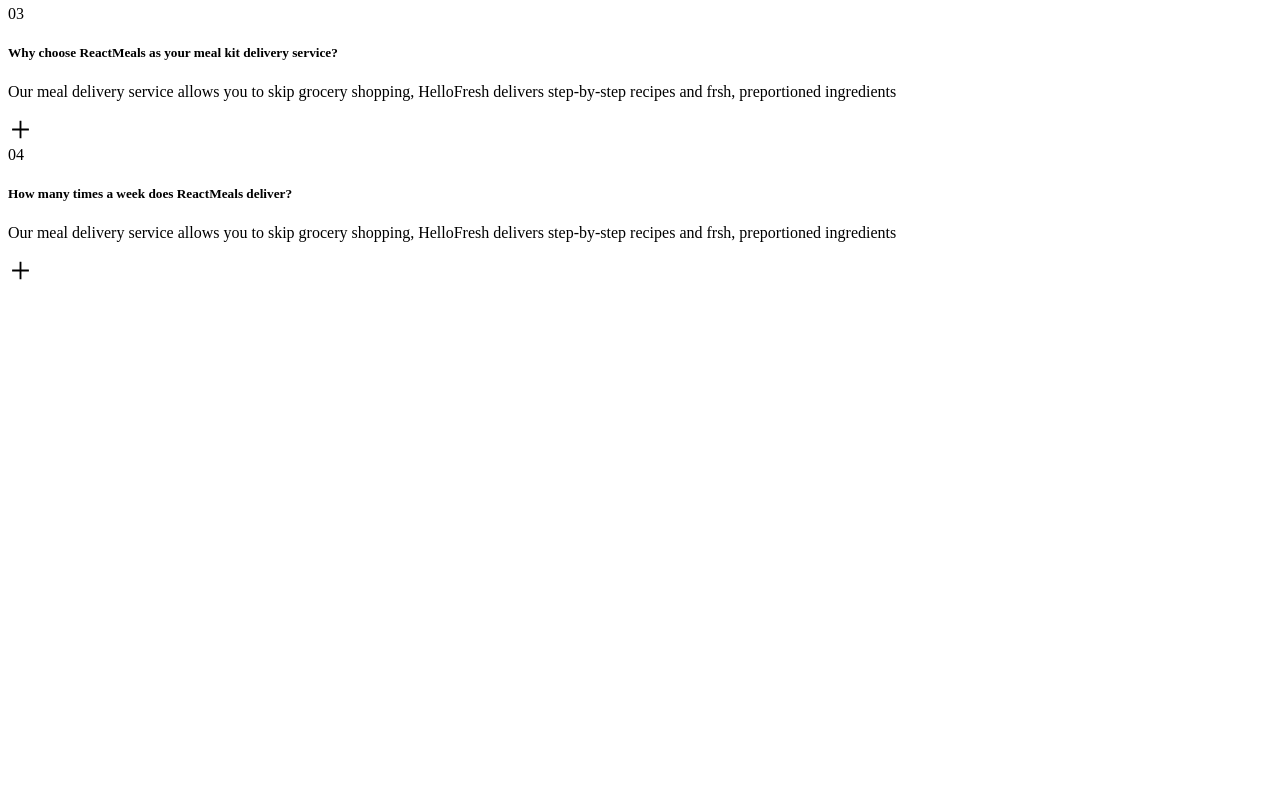
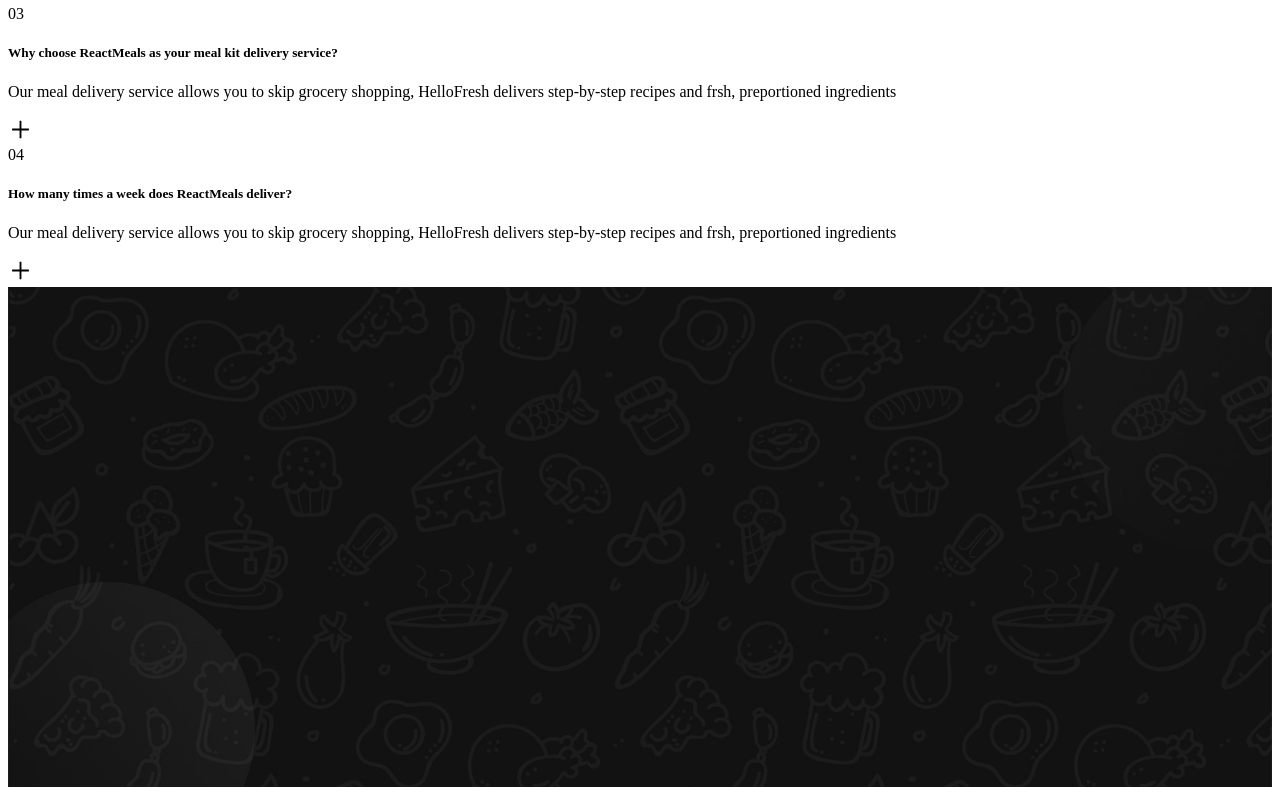
Before and after one commit to KobiManuel/React_Meals, a React (Create React App) app: page / in a window 1280 px wide. Shown: the part 9126-9921 px from the top of the page. Before the commit the page ends 9421 px from the top, so only its background shows below. Built offline with nearby package versions, Linux system fonts and the light colour scheme.

Commit message:
feat(New import): imported Wrapper component

```diff
--- a/src/Pages/LandingPage/Footer/MainFooter.jsx
+++ b/src/Pages/LandingPage/Footer/MainFooter.jsx
@@ -1,9 +1,10 @@
 import React from 'react'
+import Wrapper from '../../../UI/Wrapper/Wrapper'
 import footer_bg from '../TopSection/images/Hero2.jpg'
 
 const MainFooter = () => {
   return (
-    <div  style={{
+    <Wrapper  style={{
         backgroundImage: "url(" + footer_bg + ")",
         backgroundSize: "cover",
         backgroundRepeat: "no-repeat",
@@ -13,7 +14,7 @@
         height: "500px",
       }}>
 
-    </div>
+    </Wrapper>
   )
 }
 
--- a/src/Pages/LandingPage/Index.jsx
+++ b/src/Pages/LandingPage/Index.jsx
@@ -5,6 +5,7 @@
 import MealsSection from "./MealsSection/Main";
 import Services from "./Services/Main";
 import TopSection from "./TopSection/Main";
+import Footer from "./Footer/Main";
 
 const Index = () => {
   return (
@@ -15,6 +16,7 @@
       <Services />
       <Announcement />
       <FaQs />
+      <Footer />
     </>
   );
 };
```
